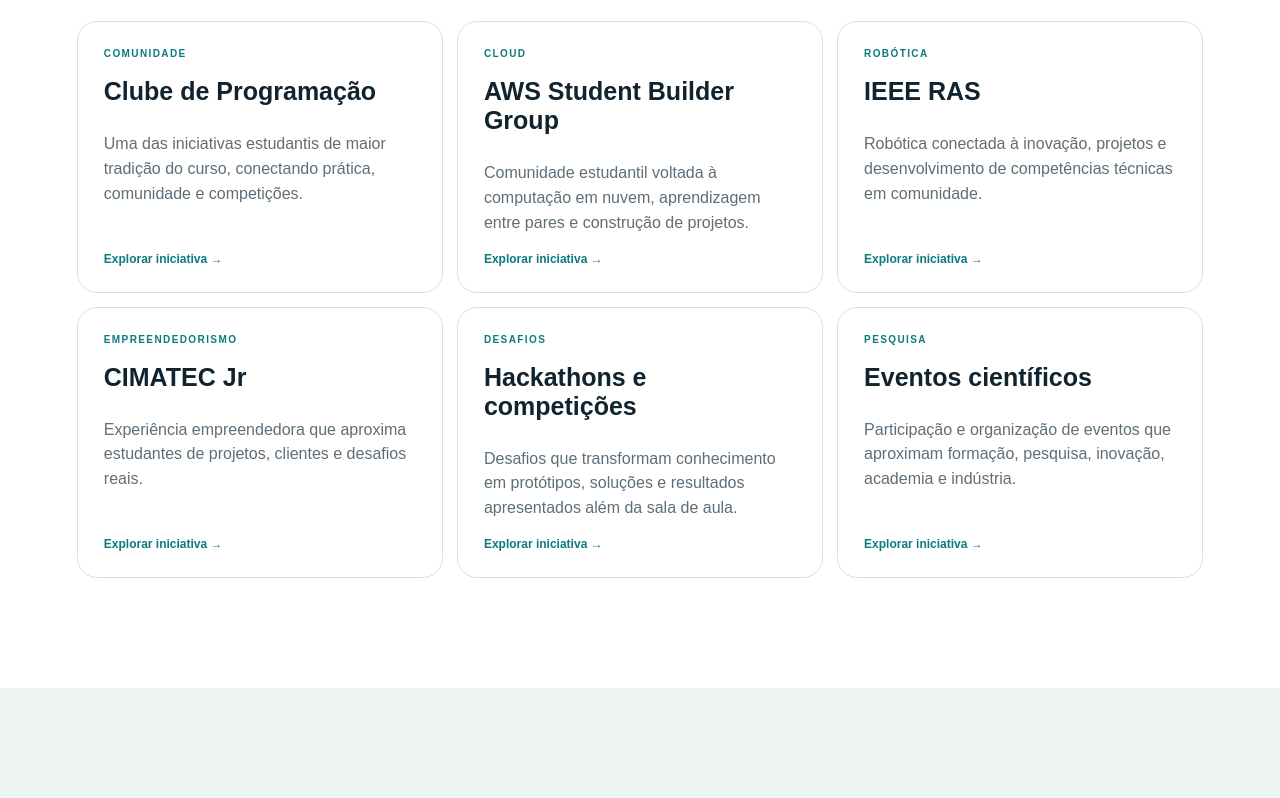
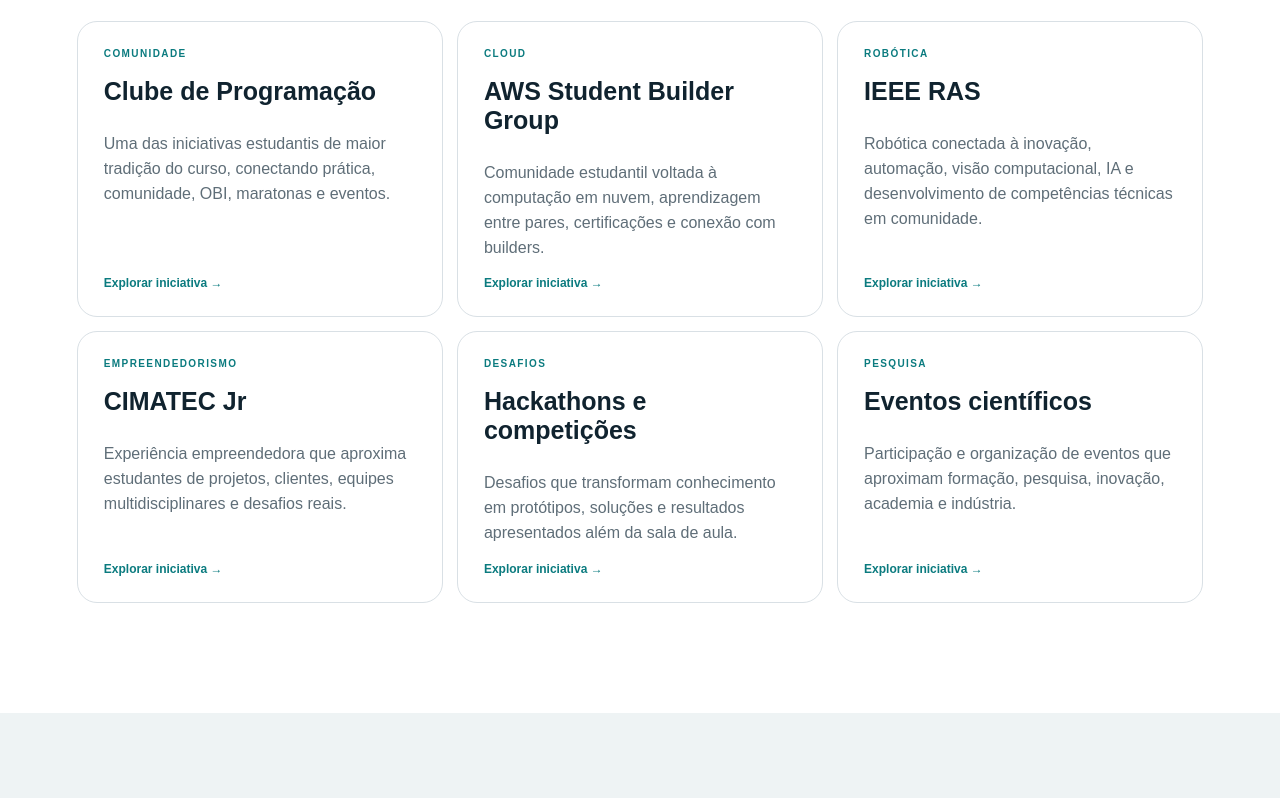
Before and after one commit to SanvalEbert/EngenhariaComputacao_SenaiCimatec, a Next.js app: page / in a window 1280 px wide. Shown: the part 4160-4958 px from the top of the page. Built offline with nearby package versions, Linux system fonts and the light colour scheme.

Commit message:
feat: link experiences and correct partners

```diff
--- a/data/course.ts
+++ b/data/course.ts
@@ -32,37 +32,43 @@
 export const experiences = [
   {
     title: "Clube de Programação",
-    text: "Uma das iniciativas estudantis de maior tradição do curso, conectando prática, comunidade e competições.",
+    text: "Uma das iniciativas estudantis de maior tradição do curso, conectando prática, comunidade, OBI, maratonas e eventos.",
     tag: "Comunidade",
+    slug: "clube-de-programacao",
   },
   {
     title: "AWS Student Builder Group",
-    text: "Comunidade estudantil voltada à computação em nuvem, aprendizagem entre pares e construção de projetos.",
+    text: "Comunidade estudantil voltada à computação em nuvem, aprendizagem entre pares, certificações e conexão com builders.",
     tag: "Cloud",
+    slug: "aws-student-builder-group",
   },
   {
     title: "IEEE RAS",
-    text: "Robótica conectada à inovação, projetos e desenvolvimento de competências técnicas em comunidade.",
+    text: "Robótica conectada à inovação, automação, visão computacional, IA e desenvolvimento de competências técnicas em comunidade.",
     tag: "Robótica",
+    slug: "ieee-ras",
   },
   {
     title: "CIMATEC Jr",
-    text: "Experiência empreendedora que aproxima estudantes de projetos, clientes e desafios reais.",
+    text: "Experiência empreendedora que aproxima estudantes de projetos, clientes, equipes multidisciplinares e desafios reais.",
     tag: "Empreendedorismo",
+    slug: "cimatec-jr",
   },
   {
     title: "Hackathons e competições",
     text: "Desafios que transformam conhecimento em protótipos, soluções e resultados apresentados além da sala de aula.",
     tag: "Desafios",
+    slug: "clube-de-programacao",
   },
   {
     title: "Eventos científicos",
     text: "Participação e organização de eventos que aproximam formação, pesquisa, inovação, academia e indústria.",
     tag: "Pesquisa",
+    slug: "hiive-lab",
   },
 ];
 
-export const partners = ["AWS Academy", "Cisco", "Fortinet", "Google", "Huawei"];
+export const partners = ["AWS Academy", "Cisco", "Fortinet", "Huawei"];
 
 export const stories = [
   {
```
